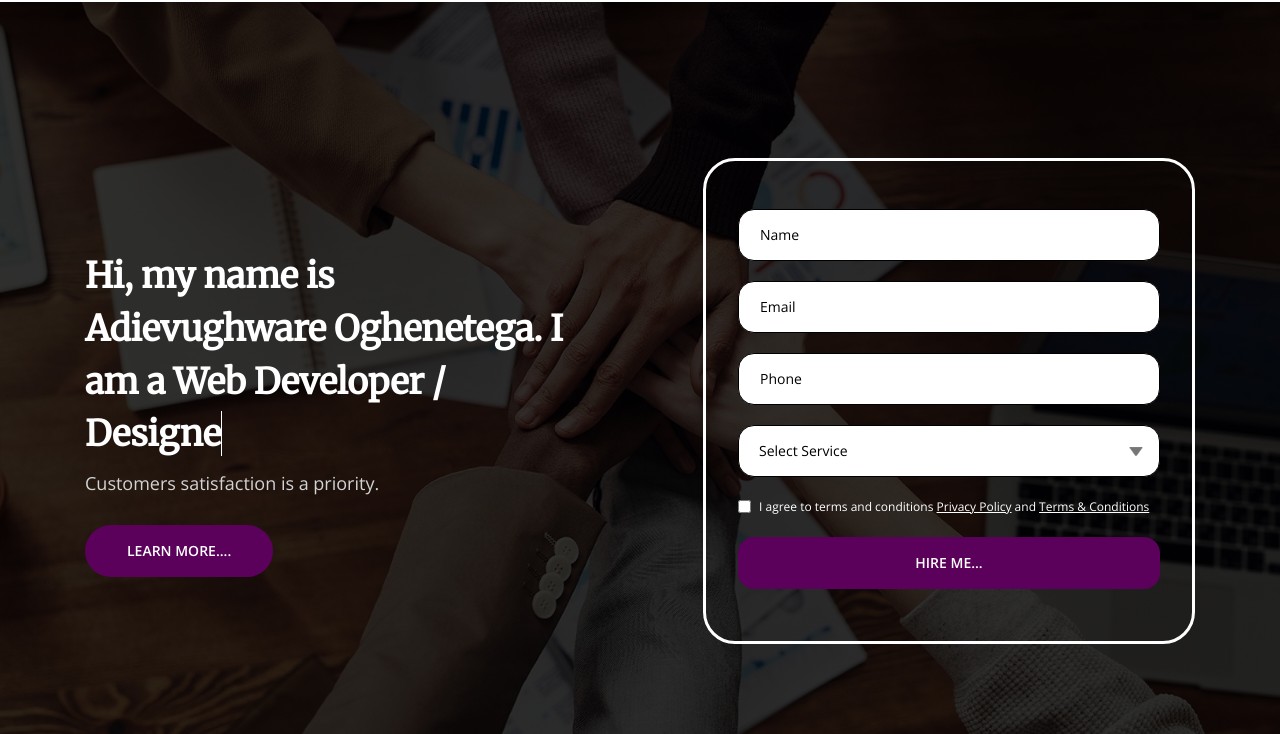
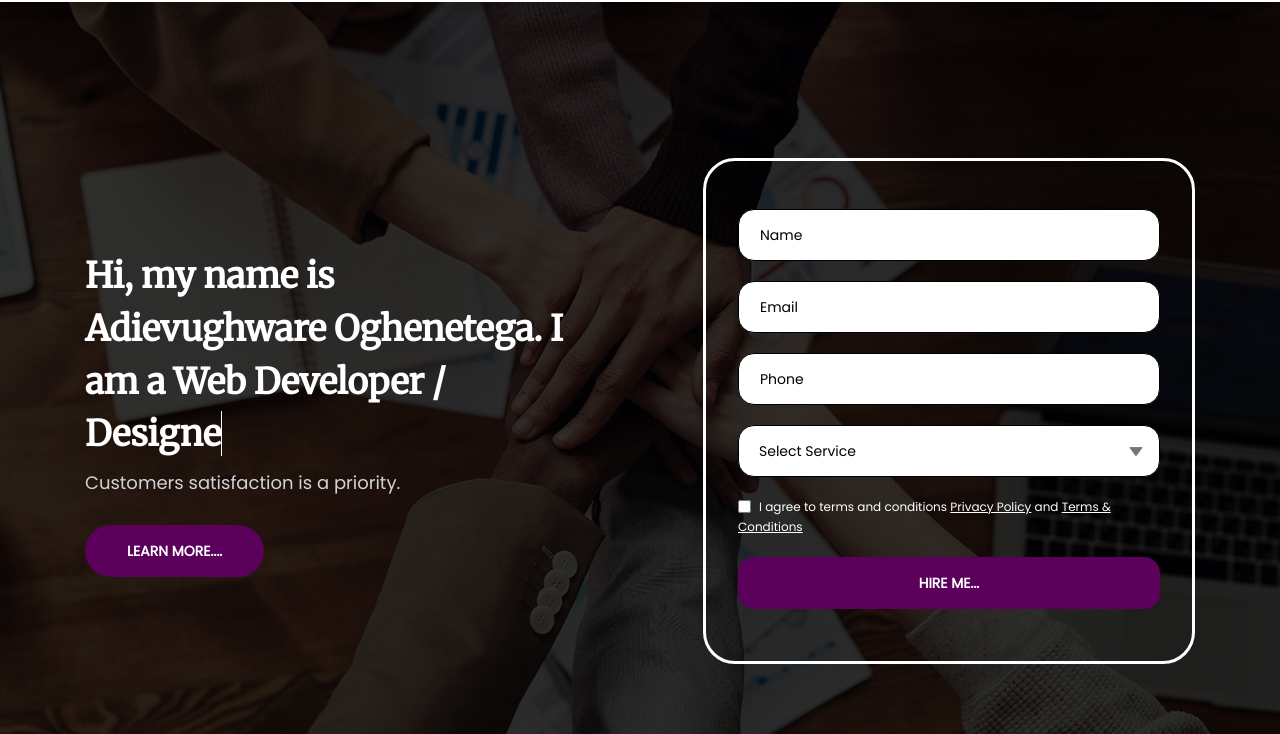
Before and after one commit to Adievughware/My-Portfolio, a plain HTML site: page index.html in a window 1280 px wide. Shown: the part 66-800 px from the top of the page. Drawn offline with nearby package versions, Linux system fonts and the light colour scheme.

Commit message:
changed css/styles.css

```diff
--- a/css/styles.css
+++ b/css/styles.css
@@ -47,10 +47,6 @@ html {
 	font-family: 'Poppins', sans-serif;
 }
 
-body, p {
-	font: 400 1rem/1.625rem "Open Sans", sans-serif;
-}
-
 h1 {
 	font-weight: 700;
 	font-size: 2.75rem;
```
